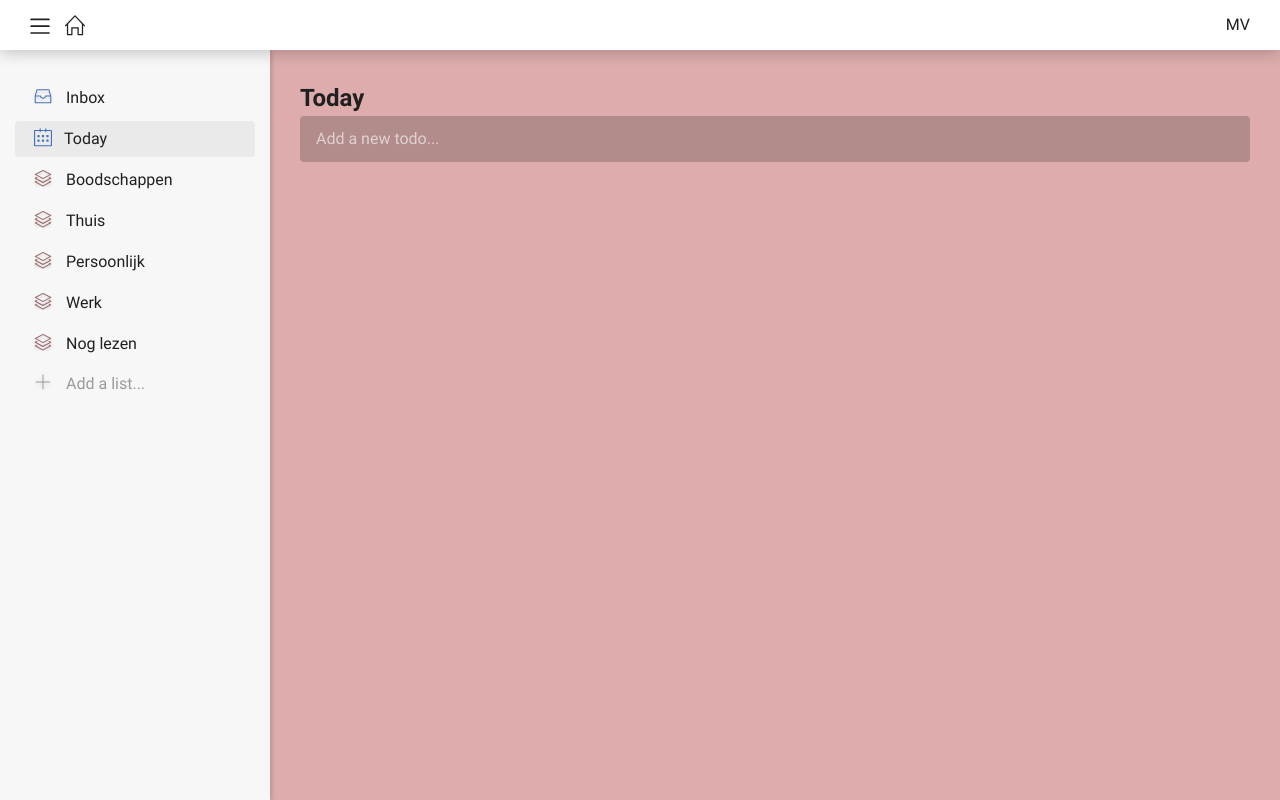
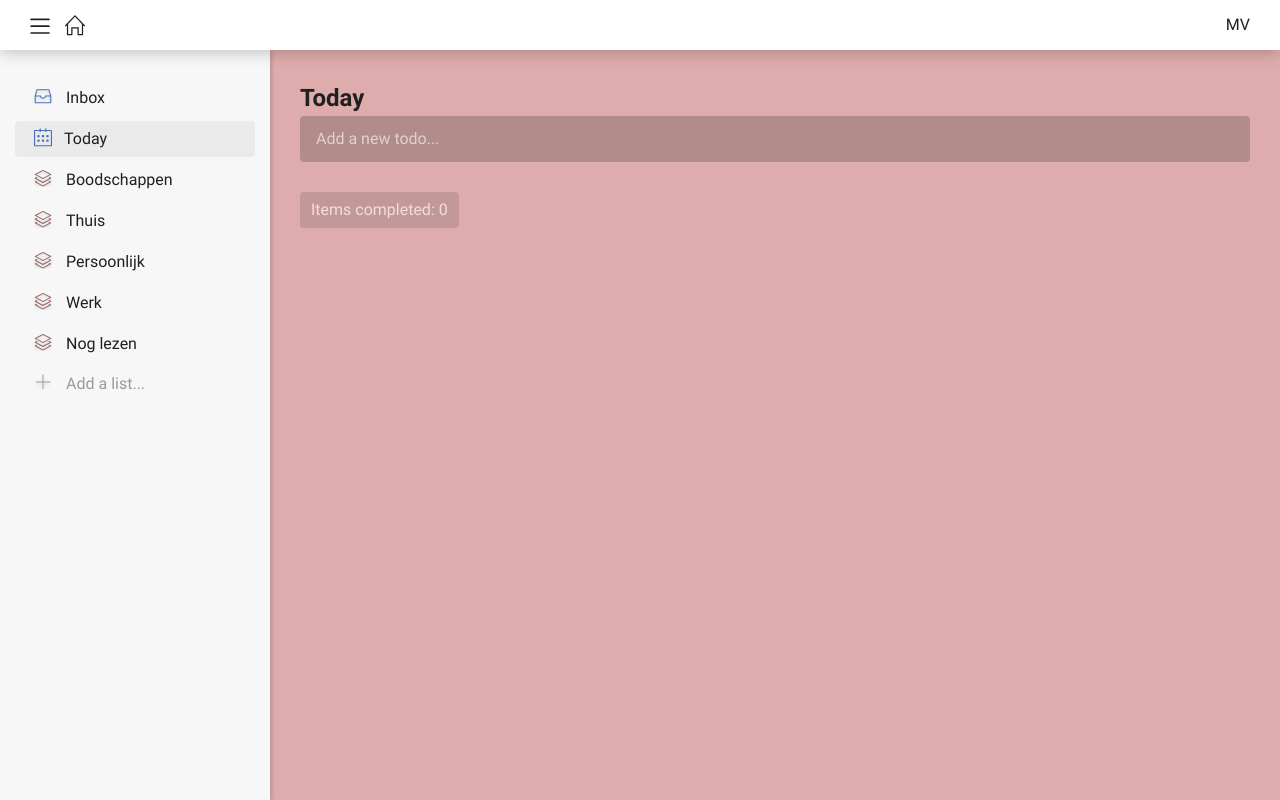
Before and after one commit to corneelonline/vue-3-todoapp, a Vue app: page /app/today in a window 1280 px wide. Built offline with nearby package versions, Linux system fonts and the light colour scheme.

Commit message:
Add seperation between open and closed todos in the app

```diff
--- a/src/stores/todos.js
+++ b/src/stores/todos.js
@@ -4,15 +4,26 @@ import { todos } from "../data.js";
 export const useTodosStore = defineStore("todosStore", {
   state: () => ({
     todos: [],
+    todosOpen: [],
+    todosClosed: [],
     todo: null,
     error: null,
     editMode: false,
   }),
+  getter: {
+    todosCompleted(state) {
+      return (completed) => {
+        state.todos.filter((todo) => todo.completed === completed);
+      };
+    },
+  },
   actions: {
     fetchTodos(listId) {
       this.todos = [];
       try {
         this.todos = [...todos].filter((todo) => todo.listId === listId);
+        this.todosOpen = this.todos.filter((todo) => todo.completed === false);
+        this.todosClosed = this.todos.filter((todo) => todo.completed === true);
       } catch (error) {
         this.error = error;
       }
@@ -28,6 +39,8 @@ export const useTodosStore = defineStore("todosStore", {
     fetchTodosOfToday() {
       const currentDate = new Date().toJSON().slice(0, 10);
       this.todos = [...todos].filter((todo) => todo.dueDate === currentDate);
+      this.todosOpen = this.todos.filter((todo) => todo.completed === false);
+      this.todosClosed = this.todos.filter((todo) => todo.completed === true);
     },
     clearTodo() {
       this.todo = null;
--- a/src/views/ListView.vue
+++ b/src/views/ListView.vue
@@ -27,7 +27,7 @@ const { fetchLists, fetchList, addList } = listsStore;
 fetchLists();
 
 const todosStore = useTodosStore();
-const { todos, todo } = storeToRefs(todosStore);
+const { todo, todosOpen, todosClosed } = storeToRefs(todosStore);
 const {
   addTodo,
   fetchTodos,
@@ -87,6 +87,7 @@ const addNewTodo = (value) => {
 const toggleItem = (itemId) => {
   fetchTodo(itemId);
   toggleCompleted();
+  fetchTodos(currListId.value);
 };
 
 const deleteItem = () => {
@@ -97,7 +98,6 @@ const deleteItem = () => {
 // open edit pane
 const showEditPane = ref(false);
 const editItem = (itemId) => {
-  console.log("list editItem: " + itemId);
   fetchTodo(itemId);
   showEditPane.value = true;
   setEditMode(true);
@@ -123,7 +123,19 @@ const closeEditPane = () => {
           <div class="todo-items">
             <AddTodo @newTodo="addNewTodo" />
             <TodoItem
-              v-for="item in todos"
+              v-for="item in todosOpen"
+              :key="item.id"
+              :item="item"
+              @toggleCompleted="toggleItem"
+              @editTodo="editItem"
+            />
+          </div>
+          <div class="todo-items">
+            <div class="completed-count">
+              Items completed: {{ todosClosed.length }}
+            </div>
+            <TodoItem
+              v-for="item in todosClosed"
               :key="item.id"
               :item="item"
               @toggleCompleted="toggleItem"
@@ -167,4 +179,18 @@ const closeEditPane = () => {
 h1 {
   font-size: 1.5rem;
 }
+
+.todo-items {
+  margin-bottom: var(--gutter-md);
+}
+.completed-count {
+  display: inline-block;
+  color: var(--color-text-inverted);
+  background-color: var(--color-bg-dark);
+  border: 1px solid transparent;
+  border-radius: 4px;
+  opacity: 0.6;
+  padding: var(--gutter-xxs) var(--gutter-xs);
+  margin-bottom: var(--gutter-sm);
+}
 </style>
--- a/src/views/TodayView.vue
+++ b/src/views/TodayView.vue
@@ -1,6 +1,5 @@
 <script setup>
 import { ref } from "vue";
-// import { useRoute } from "vue-router";
 import { storeToRefs } from "pinia";
 import { v4 as uuid } from "uuid";
 import { useSidebarOpen } from "../composables/useSidebarOpen.js";
@@ -21,7 +20,7 @@ const { fetchLists, addList } = listsStore;
 fetchLists();
 
 const todosStore = useTodosStore();
-const { todos, todo } = storeToRefs(todosStore);
+const { todo, todosOpen, todosClosed } = storeToRefs(todosStore);
 const { fetchTodosOfToday } = todosStore;
 const { addTodo, fetchTodo, toggleCompleted, setEditMode, deleteTodo } =
   todosStore;
@@ -50,6 +49,7 @@ const addNewTodo = (value) => {
 const toggleItem = (itemId) => {
   fetchTodo(itemId);
   toggleCompleted();
+  fetchTodosOfToday();
 };
 
 const deleteItem = () => {
@@ -91,7 +91,20 @@ const getListTitle = (listId) => {
           <div class="todo-items">
             <AddTodo @newTodo="addNewTodo" />
             <TodoItem
-              v-for="item in todos"
+              v-for="item in todosOpen"
+              :key="item.id"
+              :item="item"
+              :listTitle="getListTitle(item.listId)"
+              @toggleCompleted="toggleItem"
+              @editTodo="editItem"
+            />
+          </div>
+          <div class="todo-items">
+            <div class="completed-count">
+              Items completed: {{ todosClosed.length }}
+            </div>
+            <TodoItem
+              v-for="item in todosClosed"
               :key="item.id"
               :item="item"
               :listTitle="getListTitle(item.listId)"
@@ -135,4 +148,18 @@ const getListTitle = (listId) => {
 h1 {
   font-size: 1.5rem;
 }
+
+.todo-items {
+  margin-bottom: var(--gutter-md);
+}
+.completed-count {
+  display: inline-block;
+  color: var(--color-text-inverted);
+  background-color: var(--color-bg-dark);
+  border: 1px solid transparent;
+  border-radius: 4px;
+  opacity: 0.6;
+  padding: var(--gutter-xxs) var(--gutter-xs);
+  margin-bottom: var(--gutter-sm);
+}
 </style>
```
